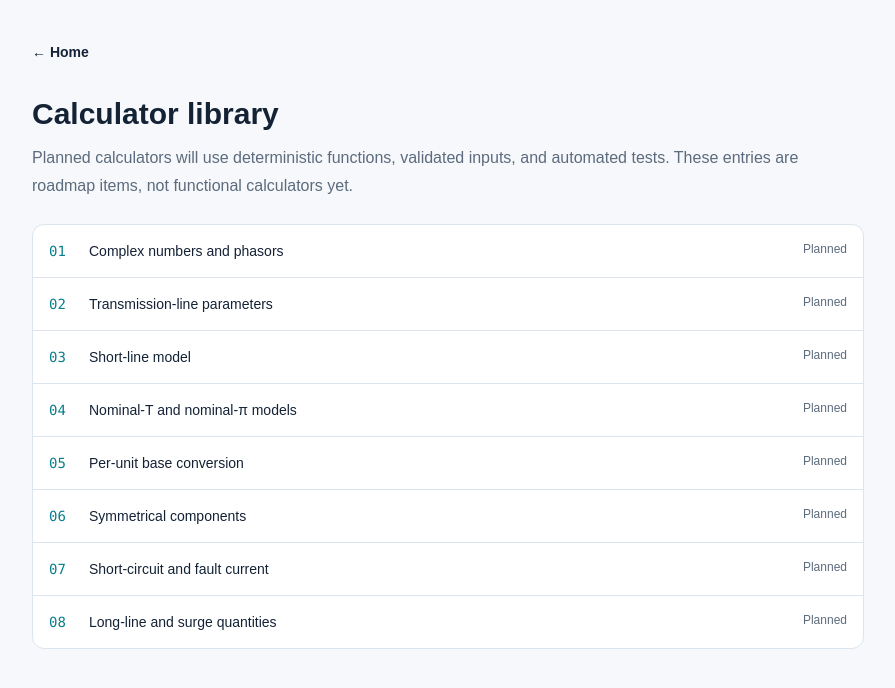
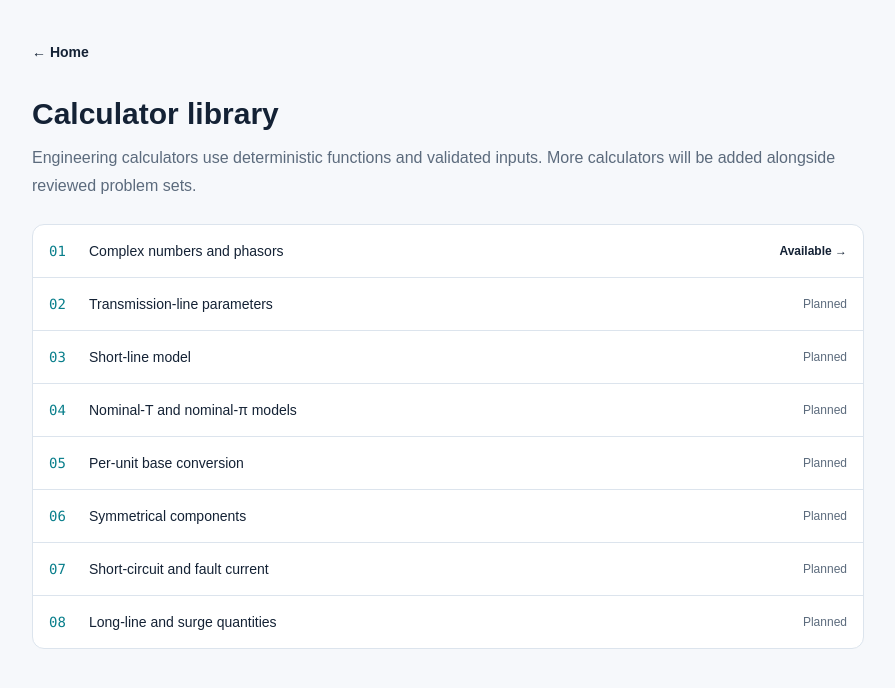
Before and after one commit to valeriovlad13-del/power-systems-lab, a Next.js app: page /calculators in a window 1280 px wide. Shown: the top 688 px of the page, without its empty margins (192-1087 px from the left). Built offline with nearby package versions, Linux system fonts and the light colour scheme.

Commit message:
feat: link first working complex calculator

```diff
--- a/app/calculators/page.tsx
+++ b/app/calculators/page.tsx
@@ -1,36 +1,34 @@
 import Link from "next/link";
 
 const planned = [
-  "Complex numbers and phasors",
-  "Transmission-line parameters",
-  "Short-line model",
-  "Nominal-T and nominal-π models",
-  "Per-unit base conversion",
-  "Symmetrical components",
-  "Short-circuit and fault current",
-  "Long-line and surge quantities",
+  { name: "Complex numbers and phasors", href: "/calculators/complex", status: "Available" },
+  { name: "Transmission-line parameters", href: null, status: "Planned" },
+  { name: "Short-line model", href: null, status: "Planned" },
+  { name: "Nominal-T and nominal-π models", href: null, status: "Planned" },
+  { name: "Per-unit base conversion", href: null, status: "Planned" },
+  { name: "Symmetrical components", href: null, status: "Planned" },
+  { name: "Short-circuit and fault current", href: null, status: "Planned" },
+  { name: "Long-line and surge quantities", href: null, status: "Planned" },
 ];
 
 export default function CalculatorsPage() {
   return (
     <main className="mx-auto max-w-4xl px-5 py-10 sm:px-8">
-      <Link href="/" className="text-sm font-semibold text-[var(--accent)]">
-        ← Home
-      </Link>
+      <Link href="/" className="text-sm font-semibold text-[var(--accent)]">← Home</Link>
       <h1 className="mt-8 text-3xl font-bold">Calculator library</h1>
       <p className="mt-3 leading-7 text-[var(--muted)]">
-        Planned calculators will use deterministic functions, validated inputs,
-        and automated tests. These entries are roadmap items, not functional
-        calculators yet.
+        Engineering calculators use deterministic functions and validated inputs. More calculators will be added alongside reviewed problem sets.
       </p>
       <ul className="mt-6 divide-y divide-[var(--border)] rounded-xl border border-[var(--border)] bg-white">
-        {planned.map((name, index) => (
-          <li key={name} className="flex gap-4 px-4 py-4 text-sm">
-            <span className="w-6 shrink-0 font-mono text-[var(--accent)]">
-              {String(index + 1).padStart(2, "0")}
-            </span>
-            <span>{name}</span>
-            <span className="ml-auto text-xs text-[var(--muted)]">Planned</span>
+        {planned.map((item, index) => (
+          <li key={item.name} className="flex items-center gap-4 px-4 py-4 text-sm">
+            <span className="w-6 shrink-0 font-mono text-[var(--accent)]">{String(index + 1).padStart(2, "0")}</span>
+            <span className="flex-1">{item.name}</span>
+            {item.href ? (
+              <Link href={item.href} className="text-xs font-semibold text-[var(--accent)] hover:underline">{item.status} →</Link>
+            ) : (
+              <span className="text-xs text-[var(--muted)]">{item.status}</span>
+            )}
           </li>
         ))}
       </ul>
```
